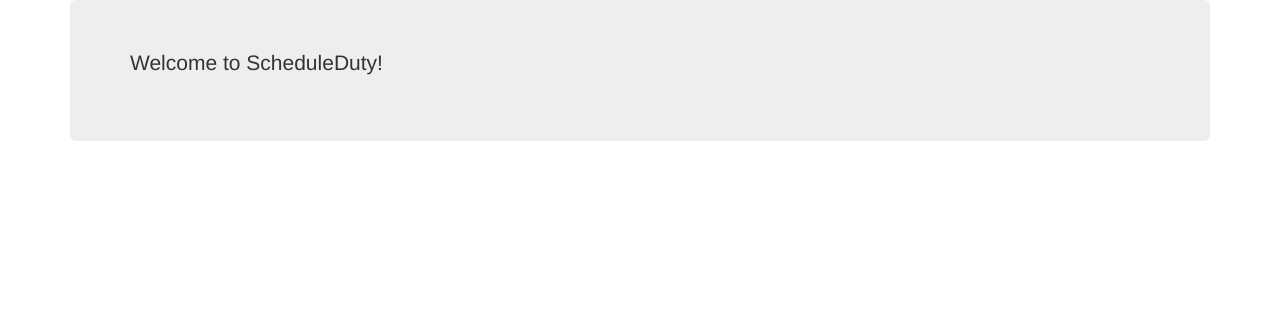
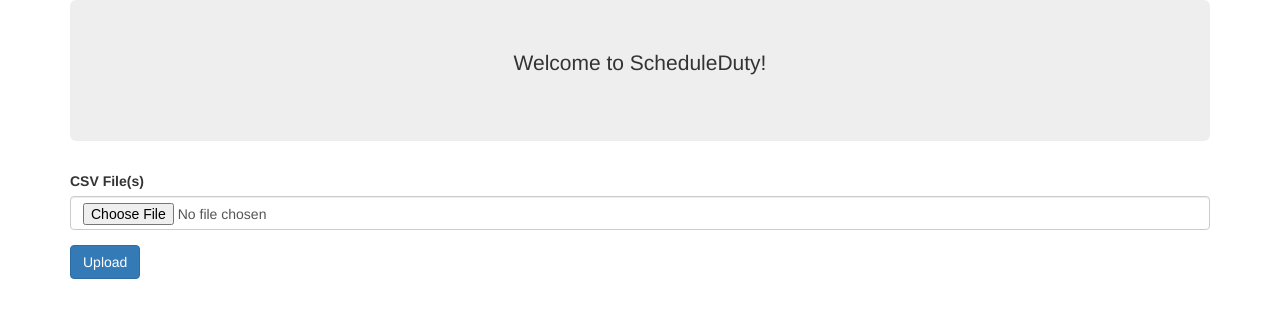
Before and after one commit to lfepp/scheduleduty-addon, a Flask app: page / in a window 1280 px wide. Shown: the top 318 px of the page. Run offline with Flask 2, Linux system fonts and the light colour scheme; some libraries are stand-ins or nearby versions.

Commit message:
Uploading architecture

```diff
--- a/app.py
+++ b/app.py
@@ -1,8 +1,13 @@
-from flask import Flask, render_template
+from flask import Flask, render_template, request
+from scheduleduty import scheduleduty
 
 app = Flask(__name__)
 
 
-@app.route('/')
+@app.route('/', methods=['GET', 'POST'])
 def index():
-    return render_template('index.html')
+    if request.method == 'GET':
+        return render_template('index.html')
+    else:
+        render_template('uploading.html')
+        return "Placeholder"
--- /dev/null
+++ b/requirements.txt
@@ -0,0 +1 @@
+scheduleduty==0.3.0
--- a/templates/index.html
+++ b/templates/index.html
@@ -1,6 +1,13 @@
 {% extends "base.html" %}
 {% block content %}
-<div class="jumbotron text-cent">
+<div class="jumbotron text-center">
   <p>Welcome to ScheduleDuty!</p>
 </div>
+<form method="post" enctype="multipart/form-data">
+  <div class="form-group">
+    <label for="csvs[]">CSV File(s)</label>
+    <input type="file" class="form-control" name="csvs[]">
+  </div>
+  <button class="btn btn-primary" type="submit">Upload</button>
+</form>
 {% endblock %}
--- /dev/null
+++ b/templates/uploading.html
@@ -0,0 +1,6 @@
+{% extends "base.html" %}
+{% block content %}
+<div class="jumbotron text-center">
+  <p>Currently uploading, please wait...</p>
+</div>
+{% endblock %}
```
